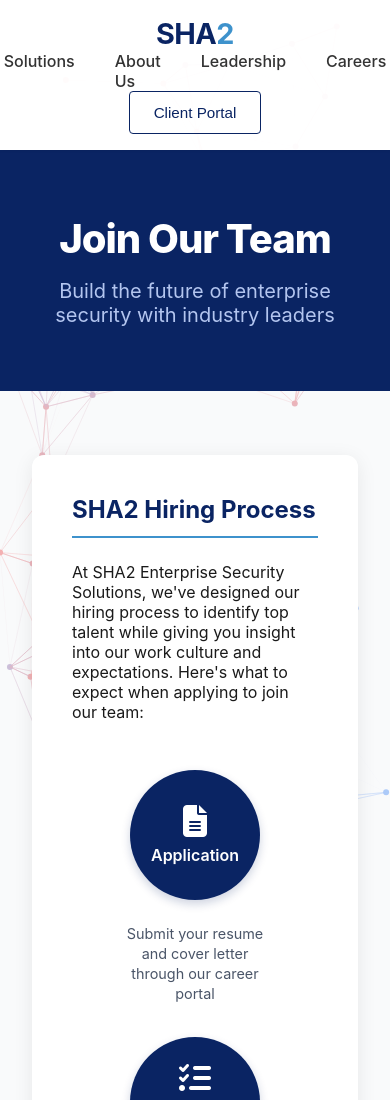
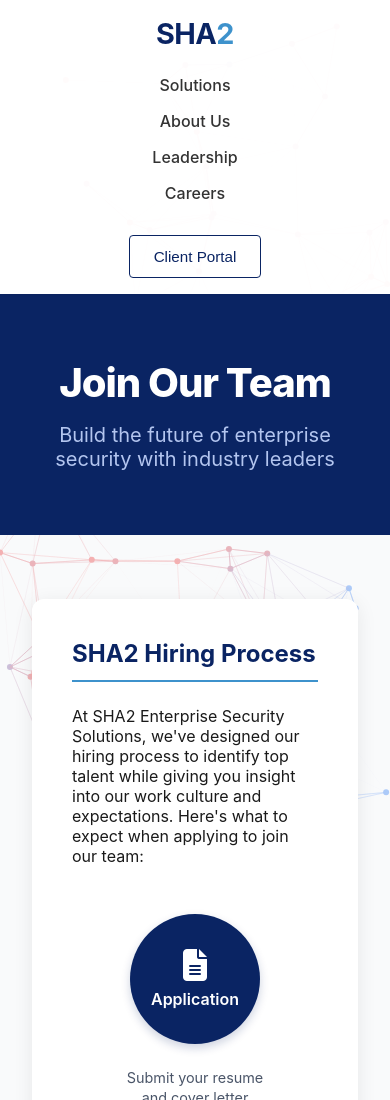
Before and after one commit to Felix-Heuer/hunt_for_carol, a plain HTML site: page websites/sha2.org/career.html in a window 390 px wide. Shown: the top 1100 px of the page. Drawn offline with Linux system fonts and the light colour scheme.

Commit message:
career finalised

```diff
--- a/websites/sha2.org/career.html
+++ b/websites/sha2.org/career.html
@@ -467,36 +467,7 @@ nav ul {
       margin-right: 0.5rem;
     }
 
-    @media (max-width: 1024px) {
-      header {
-        padding: 1.2rem 2rem;
-      }
-
-      .jobs-container {
-        grid-template-columns: repeat(auto-fill, minmax(300px, 1fr));
-      }
-    }
-
-    @media (max-width: 768px) {
-      header {
-        flex-direction: column;
-        height: auto;
-        padding: 1rem;
-      }
-
-      .page-title h1 {
-        font-size: 2.5rem;
-      }
-
-      .job-categories {
-        flex-direction: column;
-        align-items: stretch;
-      }
-
-      .jobs-container {
-        grid-template-columns: 1fr;
-      }
-    }
+
 
 .process-section {
       background: white;
@@ -608,7 +579,36 @@ nav ul {
       }
     }
 
+@media (max-width: 1024px) {
+      header {
+        padding: 1.2rem 2rem;
+      }
+
+      .jobs-container {
+        grid-template-columns: repeat(auto-fill, minmax(300px, 1fr));
+      }
+    }
+
     @media (max-width: 768px) {
+      header {
+        flex-direction: column;
+        height: auto;
+        padding: 1rem;
+      }
+
+      .page-title h1 {
+        font-size: 2.5rem;
+      }
+
+      .job-categories {
+        flex-direction: column;
+        align-items: stretch;
+      }
+
+      .jobs-container {
+        grid-template-columns: 1fr;
+      }
+
       .process-flow {
         flex-direction: column;
         gap: 2rem;
@@ -618,6 +618,152 @@ nav ul {
         width: 100%;
       }
     }
+
+
+header {
+  background-color: rgba(255, 255, 255, 0.95);
+  padding: 1.2rem 2rem;
+  display: flex;
+  justify-content: space-between;
+  align-items: center;
+  flex-wrap: wrap;
+  box-shadow: 0 1px 3px rgba(0,0,0,0.05);
+  position: sticky;
+  top: 0;
+  z-index: 10;
+}
+
+.logo-container {
+  display: flex;
+  align-items: center;
+  order: 1;
+}
+
+.logo {
+  font-size: 1.8rem;
+  font-weight: 700;
+  color: #0a2463;
+  letter-spacing: -0.5px;
+}
+
+.logo a {
+  text-decoration: none;
+  color: inherit;
+}
+
+.logo a:hover {
+  color: inherit;
+  text-decoration: none;
+}
+
+.logo a:visited {
+  color: inherit;
+}
+
+.logo span {
+  color: #3e92cc;
+}
+
+nav {
+  order: 2;
+  flex-grow: 1;
+  display: flex;
+  justify-content: center;
+}
+
+nav ul {
+  display: flex;
+  list-style: none;
+  gap: 2rem;
+  flex-wrap: wrap;
+  justify-content: center;
+}
+
+nav a {
+  text-decoration: none;
+  color: #333;
+  font-weight: 500;
+  font-size: 1rem;
+  transition: color 0.2s;
+  position: relative;
+}
+
+nav a:hover {
+  color: #0a2463;
+}
+
+nav a::after {
+  content: '';
+  position: absolute;
+  width: 0;
+  height: 2px;
+  bottom: -6px;
+  left: 0;
+  background-color: #3e92cc;
+  transition: width 0.3s;
+}
+
+nav a:hover::after {
+  width: 100%;
+}
+
+.cta-container {
+  display: flex;
+  gap: 1.2rem;
+  order: 3;
+}
+
+.btn-outline {
+  border: 1.5px solid #0a2463;
+  background: transparent;
+  color: #0a2463;
+}
+
+.btn-outline:hover {
+  background: rgba(10, 36, 99, 0.05);
+}
+
+/* Media queries for responsive header */
+@media (max-width: 900px) {
+  header {
+    flex-direction: column;
+    gap: 1rem;
+    padding: 1rem;
+  }
+
+  .logo-container {
+    width: 100%;
+    justify-content: center;
+  }
+
+  nav {
+    width: 100%;
+    order: 2;
+    margin: 0.5rem 0;
+  }
+
+  .cta-container {
+    order: 3;
+    width: 100%;
+    justify-content: center;
+    margin-top: 0.5rem;
+  }
+}
+
+@media (max-width: 600px) {
+  nav ul {
+    flex-direction: column;
+    align-items: center;
+    gap: 1rem;
+  }
+
+  .btn-outline {
+    width: 100%;
+    max-width: 250px;
+  }
+}
+
+
 
 
   </style>
```
Also changed, not shown: websites/sha2.org/index.html (+1 -0 lines).
